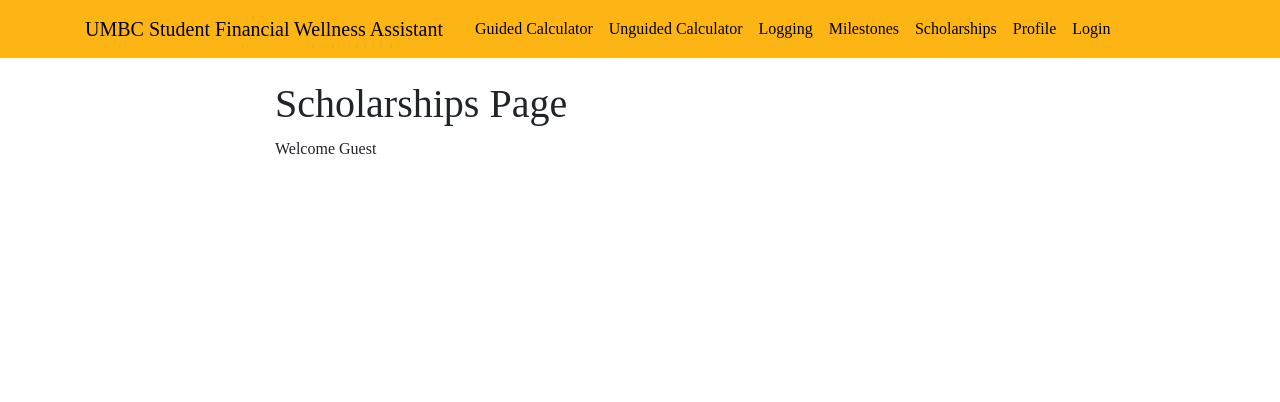
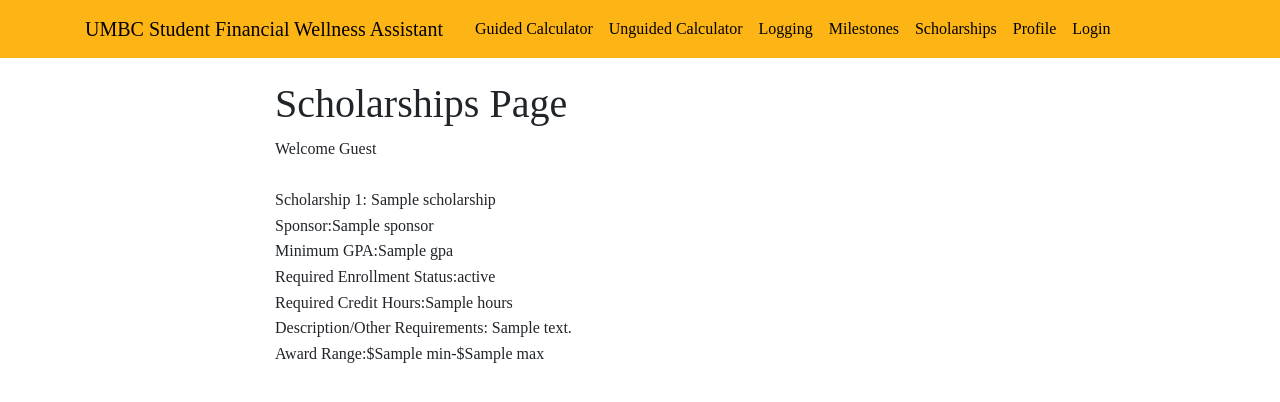
Before and after one commit to reberly1/Capstone-SFWA, a Flask app: page /scholarships in a window 1280 px wide. Shown: the top 402 px of the page. Run offline with Flask 3, Linux system fonts and the light colour scheme; a database or web service that is not in the repository returns one stand-in record (values such as "Sample title"); some libraries are stand-ins or nearby versions.

Commit message:
Scholarship Recommendations

```diff
--- a/website/app.py
+++ b/website/app.py
@@ -542,9 +542,9 @@ def register():
     if request.method == 'POST':
         username = request.form['username']
         password = request.form['password']
-        gpa = request.form['gpa']
+        gpa = float(request.form['gpa'])
         status = request.form['status']
-        hours = request.form['hours']
+        hours = float(request.form['hours'])
 
         if (register_user(username, password, gpa, status, hours)):
             return redirect('/login')
@@ -557,7 +557,8 @@ def register():
 def scholarships():
     #if the user is not logged in
     if 'profile' not in session:
-        return render_template('scholarships.html')
+        scholarships = fetch_scholarships(None)
+        return render_template('scholarships.html', scholarships=scholarships, length=len(scholarships))
 
     #if the user is logged in as an admin
     elif 'admin' in session['profile']:
@@ -581,7 +582,9 @@ def scholarships():
 
     #if the user is logged in as a normal user
     else:
-        return render_template('scholarships.html', profile=session['profile'])
+        profile = session['profile']
+        scholarships = fetch_scholarships(profile)
+        return render_template('scholarships.html', profile=session['profile'], scholarships=scholarships, length=len(scholarships))
 
 @app.route('/profile')
 def profile():
@@ -597,5 +600,11 @@ def profile():
     else:
         return render_template('profile.html', profile=session['profile'])
 
+@app.route('/login/logout')
+def logout():
+    if 'profile' in session:
+        session.pop('profile')
+    return redirect('/login')
+
 if __name__ == '__main__':
     app.run(debug=True)
--- a/website/database.py
+++ b/website/database.py
@@ -188,3 +188,20 @@ def post_scholarship(sponsor, name, gpa, status, hours, desc, min, max):
     users.update_one({'username':sponsor},{'$push': {'scholarships': document}})
 
     return document
+
+def fetch_scholarships(profile):
+    client = MongoClient(host=["mongodb://localhost:27017/"])
+    db = client['FWA']
+    scholarships = db['scholarships']
+
+    #If the user isn't logged in give them all scholarships
+    if profile == None:
+        opportunities = list(scholarships.find())
+        return opportunities
+
+    else:
+        gpa = profile['GPA']
+        status = profile['Enrollment Status']
+        hours = profile['Credit Hours']
+        opportunities = list(scholarships.find({'gpa': {'$lte': gpa}, '$or':[{'status': {'$eq':status}}, {'status': {'$eq':'NP'}}], 'hours':{'$lte':hours}}))
+        return opportunities
--- a/website/templates/register.html
+++ b/website/templates/register.html
@@ -11,7 +11,7 @@
     <input type="text" class="form-control" id="password" name="password" placeholder="Set Your Password" minlength="8" maxlength="20" required>
 
     <label for="gpa">GPA</label>
-    <input type="number" class="form-control" id="gpa" name="gpa" placeholder="Enter Your GPA on a 4 Point Scale" min="0" max="4" required>
+    <input type="number" class="form-control" id="gpa" name="gpa" placeholder="Enter Your GPA on a 4 Point Scale" step="0.01" min="0" max="4" required>
 
     <label for="status">Enrollment Status</label>
     <select class="form-control" id="status" name="status" required>
--- a/website/templates/scholarships.html
+++ b/website/templates/scholarships.html
@@ -5,6 +5,24 @@
 <!--User not logged into an account-->
 {% if not profile %}
     Welcome Guest
+    <br>
+    {% for i in range(length) %}
+        <br>
+        Scholarship {{i+1}}: {{scholarships[i]['name']}}
+        <br>
+        Sponsor:{{scholarships[i]['sponsor']}}
+        <br>
+        Minimum GPA:{{scholarships[i]['gpa']}}
+        <br>
+        Required Enrollment Status:{{scholarships[i]['status']}}
+        <br>
+        Required Credit Hours:{{scholarships[i]['hours']}}
+        <br>
+        Description/Other Requirements: {{scholarships[i]['desc']}}
+        <br>
+        Award Range:${{scholarships[i]['min']}}-${{scholarships[i]['max']}}
+        <br>
+    {% endfor %}
 
 <!--User logged into an sponsor account-->
 {% elif admin %}
@@ -54,6 +72,24 @@
 
 {% else %}
     Welcome User {{ profile.username }}
+    <br>
+    {% for i in range(length) %}
+        <br>
+        Scholarship {{i+1}}: {{scholarships[i]['name']}}
+        <br>
+        Sponsor:{{scholarships[i]['sponsor']}}
+        <br>
+        Minimum GPA:{{scholarships[i]['gpa']}}
+        <br>
+        Required Enrollment Status:{{scholarships[i]['status']}}
+        <br>
+        Required Credit Hours:{{scholarships[i]['hours']}}
+        <br>
+        Description/Other Requirements: {{scholarships[i]['desc']}}
+        <br>
+        Award Range:${{scholarships[i]['min']}}-${{scholarships[i]['max']}}
+        <br>
+    {% endfor %}
 {% endif %}
 
 {% endblock content %}
```
Also changed, not shown: website/templates/login.html (+5 -3 lines).
